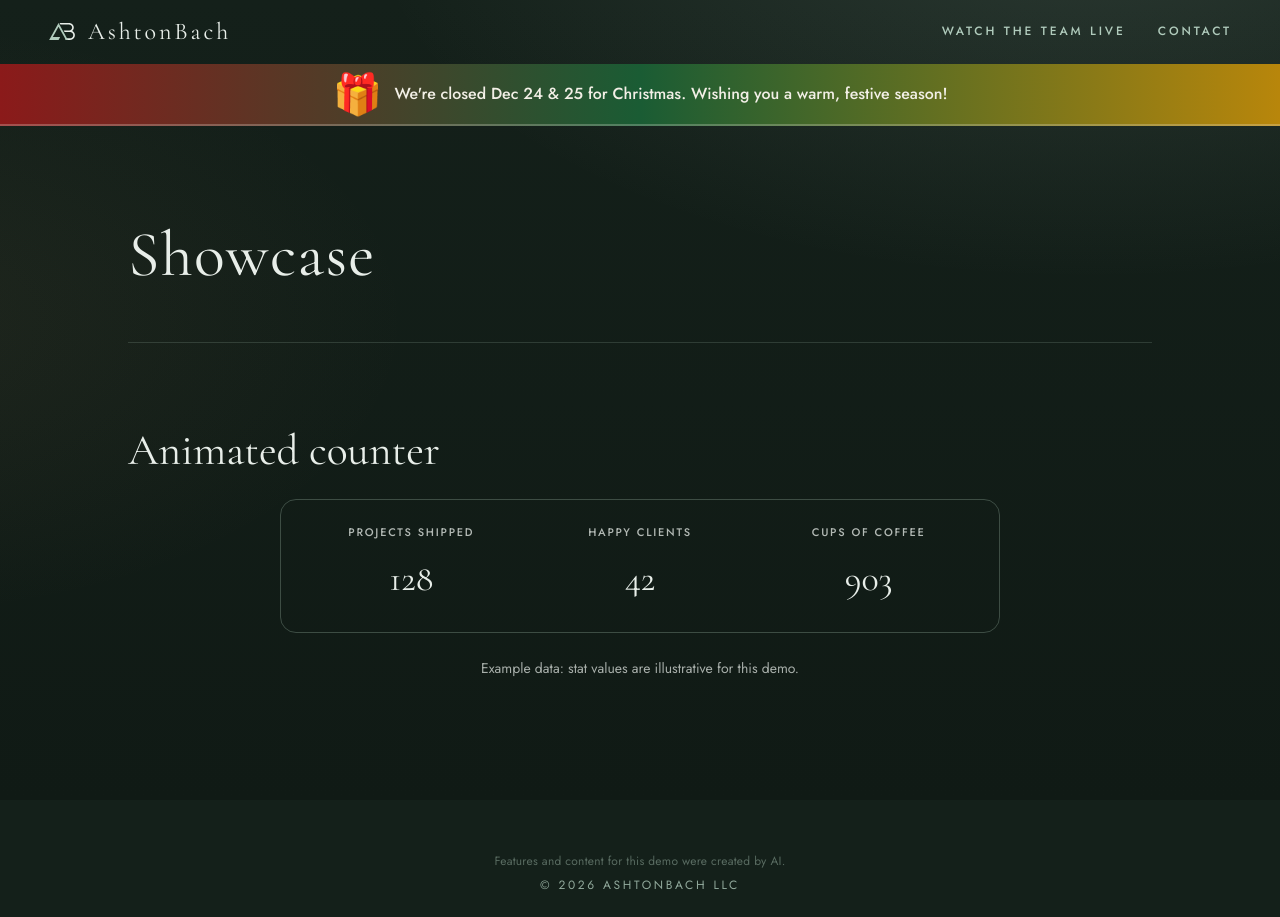
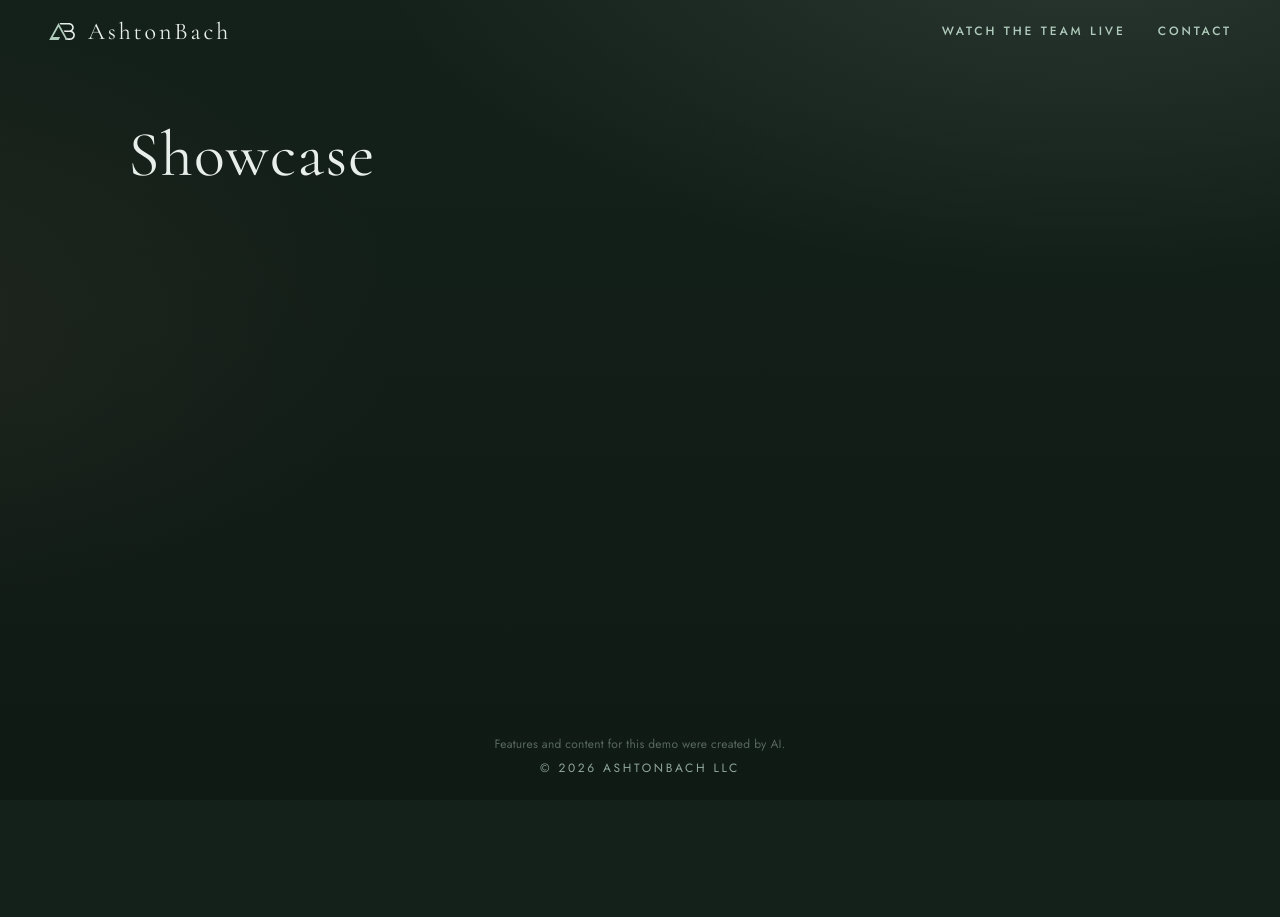
Before and after one commit to ashtonbach/agent-showcase, a Next.js app: page / in a window 1280 px wide. After the commit the page ends 800 px from the top, so only its background shows below. Built offline with nearby package versions, Linux system fonts and the light colour scheme.

Commit message:
Base: lab slot empty, from main cb5f08d (Author: Alder)

```diff
--- a/app/lab/custom-1792300265/index.tsx
+++ /dev/null
@@ -1,75 +0,0 @@
-"use client";
-import { useEffect, useRef, useState } from "react";
-const ICONS = ["🎄", "⭐", "🎁", "❄️"];
-const STATS = [
-  { label: "Projects shipped", value: 128 },
-  { label: "Happy clients", value: 42 },
-  { label: "Cups of coffee", value: 903 },
-];
-const css = `
-.lab-xmas-banner{position:fixed;top:var(--header-h);left:0;right:0;z-index:19;max-height:100px;display:flex;align-items:center;justify-content:center;gap:12px;padding:10px 20px;box-sizing:border-box;background:linear-gradient(90deg,#8b1a1a,#1a5c34 50%,#b8860b);border-bottom:2px solid rgba(242,239,230,.25);color:#f2efe6;font-family:var(--sans);font-size:clamp(13px,2.8vw,16px);font-weight:500;text-align:center;line-height:1.35}
-.lab-xmas-graphic{font-size:clamp(28px,6vw,40px);line-height:1;flex-shrink:0}
-.lab-xmas-msg{max-width:52rem;margin:0}
-body:has([data-lab="custom-1792300265"]) .page-stack{padding-top:min(100px,18vw)}
-.lab-wrap{width:min(720px,100%);margin:8px auto 56px}
-.lab-card{border:1px solid rgba(176,203,188,.28);border-radius:16px;padding:24px}
-.lab-stats{display:grid;grid-template-columns:repeat(3,1fr);gap:16px;margin:0}
-@media(max-width:640px){.lab-stats{grid-template-columns:1fr}}
-.lab-stat{text-align:center}
-.lab-stat-label{font-family:var(--sans);font-size:11px;font-weight:500;letter-spacing:.16em;text-transform:uppercase;color:rgba(232,238,233,.75);margin:0 0 8px}
-.lab-stat-num{font-family:var(--serif);font-size:clamp(28px,5vw,36px);color:var(--mist);margin:0}
-.lab-note{margin:24px 0 0;font-size:14px;color:rgba(232,238,233,.7);text-align:center}`;
-export default function Lab() {
-  const [icon, setIcon] = useState(ICONS[0]);
-  const [counts, setCounts] = useState(() => STATS.map(() => 0));
-  const root = useRef<HTMLElement>(null);
-  const done = useRef(false);
-  useEffect(() => {
-    setIcon(ICONS[Math.floor(Math.random() * ICONS.length)]);
-  }, []);
-  useEffect(() => {
-    const el = root.current;
-    if (!el) return;
-    if (window.matchMedia("(prefers-reduced-motion: reduce)").matches) {
-      setCounts(STATS.map((s) => s.value));
-      return;
-    }
-    const obs = new IntersectionObserver(([e]) => {
-      if (!e?.isIntersecting || done.current) return;
-      done.current = true;
-      const t0 = performance.now();
-      const run = (t: number) => {
-        const p = Math.min(1, (t - t0) / 1400);
-        const ease = 1 - (1 - p) ** 3;
-        setCounts(STATS.map((s) => Math.round(s.value * ease)));
-        if (p < 1) requestAnimationFrame(run);
-      };
-      requestAnimationFrame(run);
-    }, { threshold: 0.25 });
-    obs.observe(el);
-    return () => obs.disconnect();
-  }, []);
-  return (
-    <section ref={root} data-lab="custom-1792300265" aria-labelledby="lab-custom-h2">
-      <style>{css}</style>
-      <h2 id="lab-custom-h2">Animated counter</h2>
-      <div className="lab-xmas-banner" role="region" aria-label="Christmas holiday notice">
-        <span className="lab-xmas-graphic" aria-hidden="true">{icon}</span>
-        <p className="lab-xmas-msg">We&apos;re closed Dec 24 &amp; 25 for Christmas. Wishing you a warm, festive season!</p>
-      </div>
-      <div className="lab-wrap">
-        <div className="lab-card">
-          <div className="lab-stats">
-            {STATS.map((s, i) => (
-              <div className="lab-stat" key={s.label}>
-                <p className="lab-stat-label">{s.label}</p>
-                <p className="lab-stat-num">{counts[i]}</p>
-              </div>
-            ))}
-          </div>
-        </div>
-        <p className="lab-note">Example data: stat values are illustrative for this demo.</p>
-      </div>
-    </section>
-  );
-}
--- a/app/page.tsx
+++ b/app/page.tsx
@@ -1,4 +1,3 @@
-import Lab from "./lab/custom-1792300265";
 import { readDemoKey, demoTitle } from "./demo-name";
 const demoKey = readDemoKey();
 const demoName = demoTitle();
@@ -6,7 +5,7 @@ export default function Page() {
   return (
     <div className="page-stack">
       <h1 className="demo-title" data-i18n={demoKey}>{demoName}</h1>
-      <Lab /> {/* lab:slot */}
+      {/* lab:slot */}
     </div>
   );
 }
```
